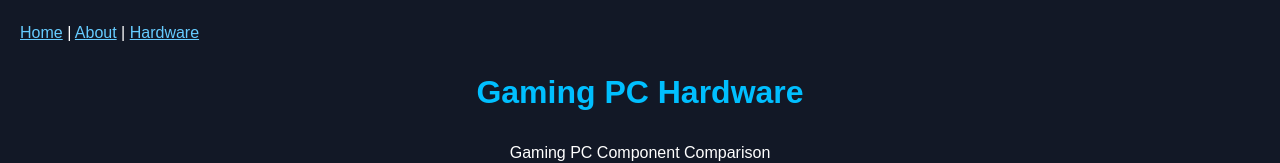
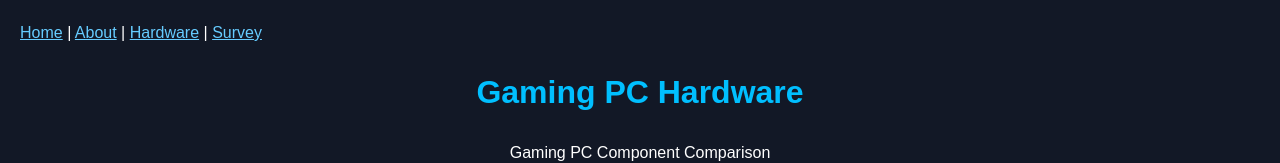
Before and after one commit to squidsumthin/pc-gaming-website, a plain HTML site: page table.html in a window 1280 px wide. Shown: the top 163 px of the page. Drawn offline with Linux system fonts and the light colour scheme.

Commit message:
Add Survey link to navigation in table.html

```diff
--- a/table.html
+++ b/table.html
@@ -12,7 +12,7 @@
   <nav>
     <a href="index.html">Home</a> |
     <a href="about.html">About</a> |
-    <a href="table.html">Hardware</a>
+    <a href="table.html">Hardware</a> | <a href="form.html">Survey</a>
   </nav>
 
   <h1>Gaming PC Hardware</h1>
```
